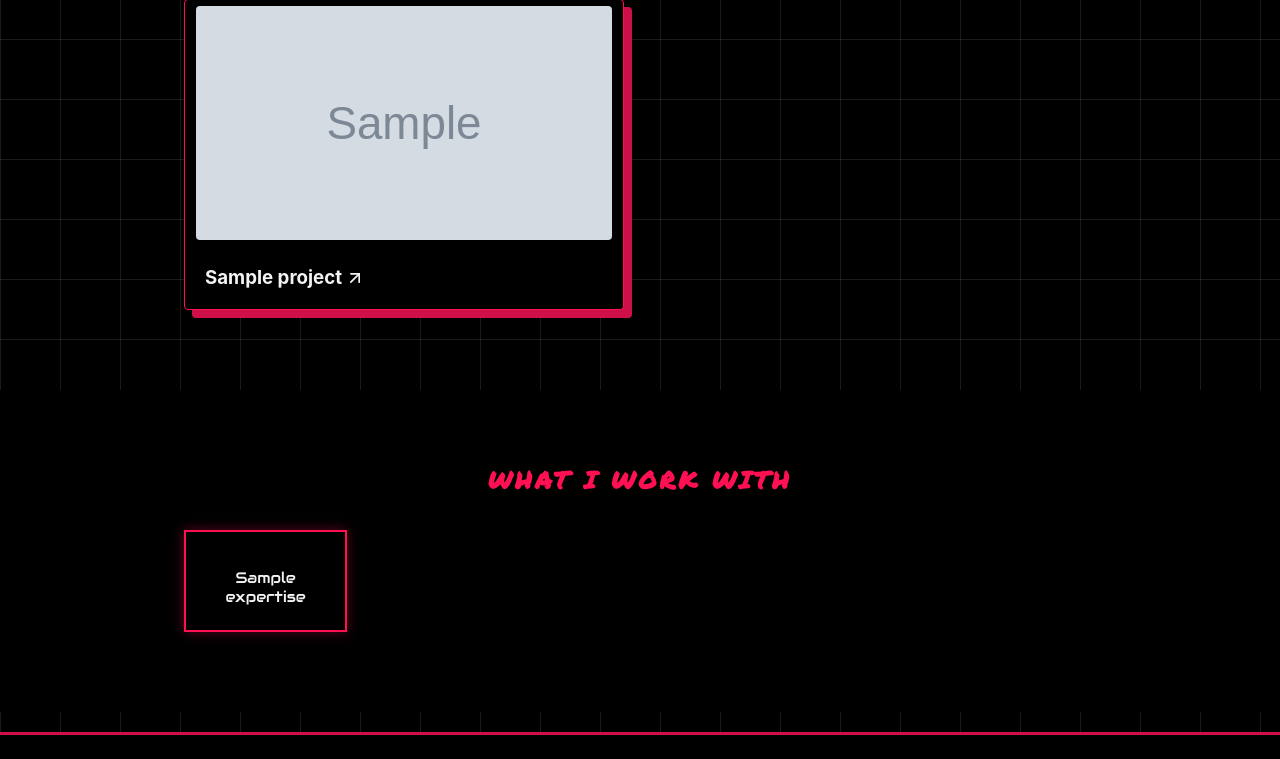
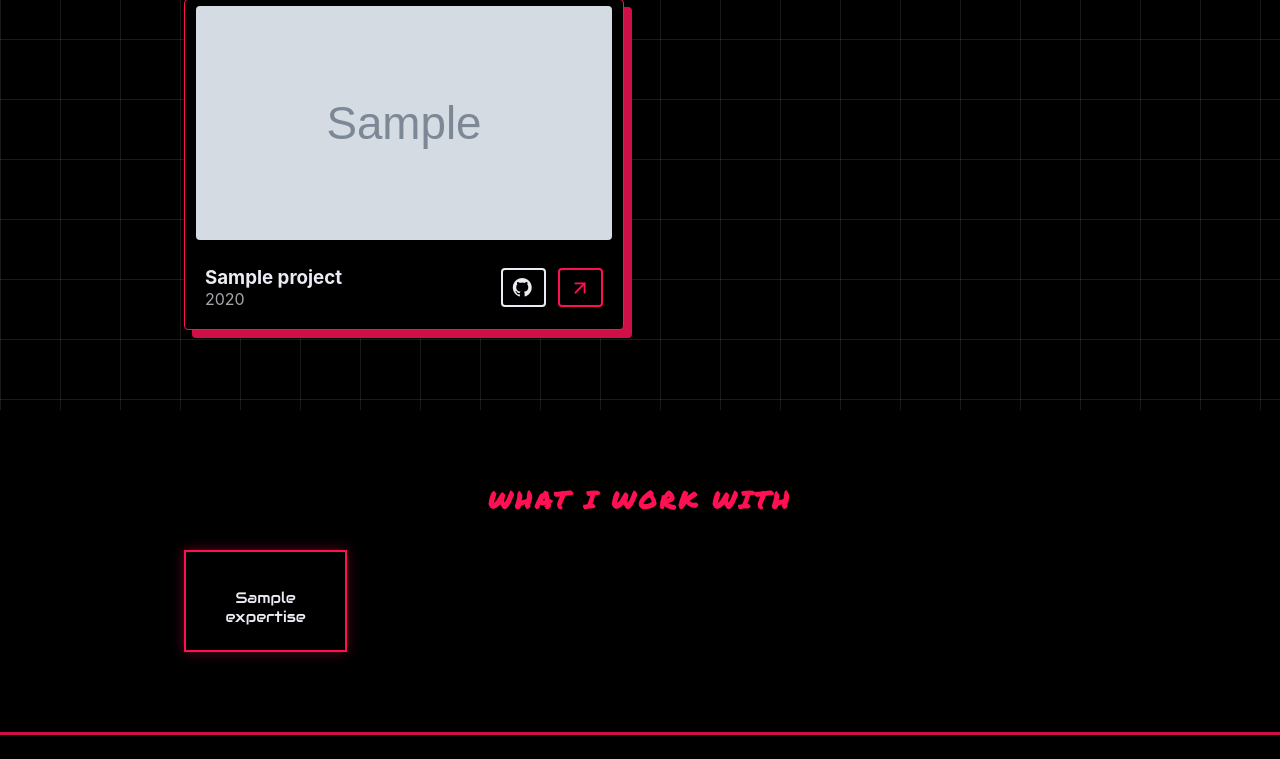
Before and after one commit to JihanN-arch/myportofolio-pbp, a Django app: page /showcase/ in a window 1280 px wide. Shown: the part 141-900 px from the top of the page. Run offline with Django 5.2, Linux system fonts and the light colour scheme; tables that the repository leaves empty hold one stand-in row (values such as "Sample post"); grey boxes marked "Sample" are stand-in pictures; some web fonts are replaced.

Commit message:
style(project): ngeadjust project card layout dan stylenya untuk MVT template

```diff
--- a/main/models.py
+++ b/main/models.py
@@ -38,6 +38,7 @@ class Project(models.Model):
     image = models.CharField(max_length=225, blank=True, null=True)
     github_url = models.URLField(blank=True, null=True)
     demo_url = models.URLField(blank=True, null=True)
+    # year dan category akan digunakan untuk filter dan sort
     year = models.IntegerField(blank=True, null=True)
     category = models.CharField(max_length=20, choices=CATEGORY_CHOICES, default='web')
 
--- a/static/css/style.css
+++ b/static/css/style.css
@@ -12,7 +12,7 @@
   --red: #cf0f47;
   --pink-red: #ff1053;
   --green: #78bc61;
-  --white: #f3f3f4;
+  --white: #ecebf3;
   --gold: #eec170;
 
   /* ![AI-ATTRIBUTION]: Penyesuanan variabel font-size untuk responsivitas disarakn oleh AI (Claude)
@@ -405,39 +405,62 @@ h1,
 .project-info {
   padding: 1.25rem;
   display: flex;
+  justify-content: space-between;
   align-items: center;
   color: var(--white);
 }
 
-.project-info svg {
-  display: block;
-  width: 20px;
-  height: 20px;
-  align-self: center;
-  transition:
-    transform 0.25s ease,
-    color 0.25 ease;
+.project-text h3 {
+  margin: 0;
 }
 
-.project-info a:hover svg {
-  transform: translate(3px, -3px);
+.project-text p {
+  font-size: var(--fs-body);
+  margin: 0;
+  opacity: 0.7;
 }
 
-.project-info a {
+/* projct link */
+.project-link {
   display: flex;
-  color: var(--white);
-  font-weight: 400;
-  border-radius: 4px;
-  text-decoration: none;
-  gap: 0.2rem;
+  align-items: center;
+  gap: 12px;
 }
 
-.project-info h3 {
-  transition: color 0.2s ease;
+.project-link-border {
+  display: flex;
+  align-items: center;
+  justify-content: center;
+  color: var(--pink-red);
+  border-radius: 4px;
+  border: 2px solid var(--pink-red);
+  padding: 0.4rem 0.6rem;
+  text-decoration: none;
+  transition:
+    background-color 0.2s ease,
+    color 0.2s ease;
 }
 
-.project-info a:hover h3 {
-  text-decoration: underline;
+.project-link-border i,
+.project-link-border svg {
+  font-size: 1.25rem;
+  width: 22px;
+  height: 22px;
+}
+
+.project-link-border:hover {
+  background-color: var(--pink-red);
+  color: var(--white);
+}
+
+.project-link-border.github {
+  color: var(--white);
+  border-color: var(--white);
+}
+
+.project-link-border.github:hover {
+  background-color: var(--white);
+  color: var(--black, #000);
 }
 
 /** FOOTER */
--- a/templates/showcase.html
+++ b/templates/showcase.html
@@ -6,7 +6,7 @@
   <h1 class="title-page">My Project</h1>
 
   <div class="section-container">
-    <!-- ![AI-ATTRIBUTION]: Penggunaan Jinja2 merupakan saran/ide dari AI (Claude) -->
+    <!-- ![AI-ATTRIBUTION]: Perapihan CSS dibantu oleh AI (Claude) -->
     {% for project in projects %}
     <div class="project-card">
       <div class="project-img">
@@ -14,10 +14,22 @@
       </div>
 
       <div class="project-info">
-        <a href="{{project.demo_url}}" target="_blank" rel="noopener">
+        <div class="project-text">
           <h3>{{project.title}}</h3>
-          <i data-lucide="arrow-up-right"></i>
-        </a>
+          <p>{{project.year}}</p>
+        </div>
+
+        <div class="project-link">
+          {% if project.github_url %}
+          <a class="project-link-border github" href="{{project.github_url}}" target="_blank" rel="noopener">
+            <i class="devicon-github-plain"></i>
+          </a>
+          {% endif %}
+
+          <a class="project-link-border" href="{{project.demo_url}}" target="_blank" rel="noopener">
+            <i data-lucide="arrow-up-right"></i>
+          </a>
+        </div>
       </div>
     </div>
 
```
